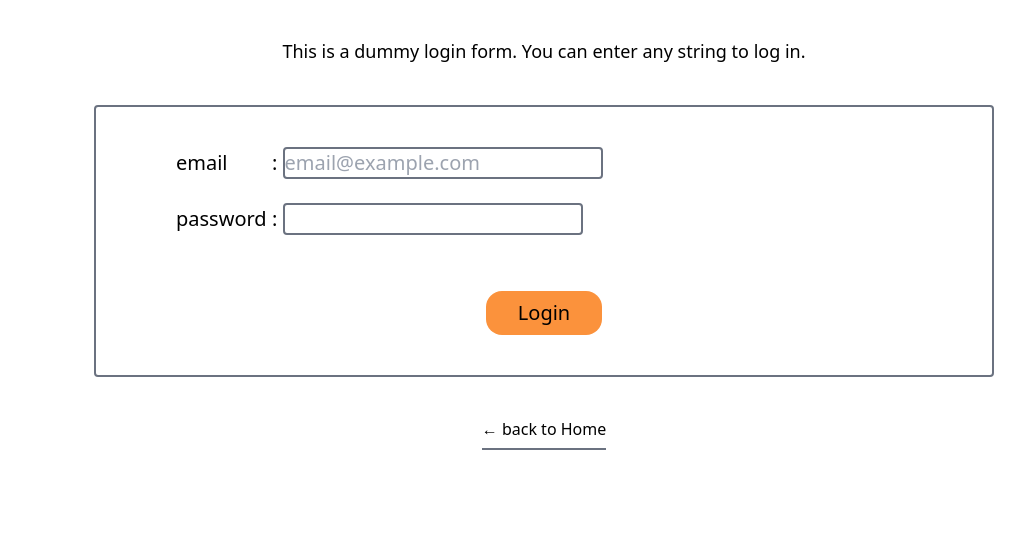
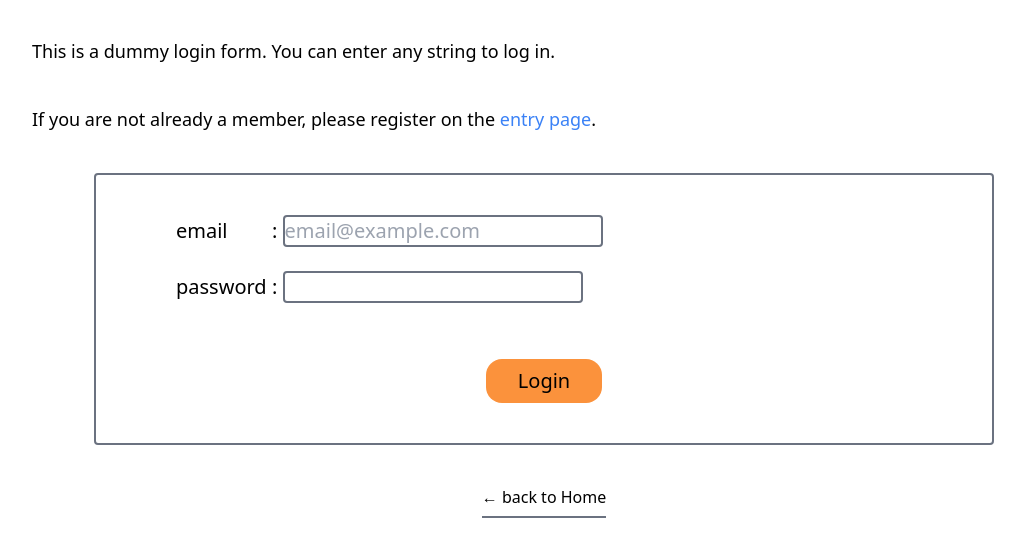
Before and after one commit to Shin-Taro/astro-alpine-htmx-sample, an Astro site: page /login in a window 1280 px wide. Shown: the part 99-656 px from the top of the page, without its empty margins (96-1121 px from the left). Built offline with nearby package versions, Linux system fonts and the light colour scheme; Astro itself is replaced by a stand-in of ours.

Commit message:
feat: adjust login page message

```diff
--- a/src/templates/Login/index.astro
+++ b/src/templates/Login/index.astro
@@ -8,7 +8,8 @@ import LoginForm from "@domain/user/components/features/LoginForm/index.astro"
   <Container>
     <section class="mt-16">
       <h2 class="text-2xl">Login</h2>
-      <p class="text-lg mt-10 text-center">This is a dummy login form. You can enter any string to log in.</p>
+      <p class="text-lg mt-10">This is a dummy login form. You can enter any string to log in.</p>
+      <p class="text-lg mt-10">If you are not already a member, please register on the <a href="/entry" class="text-blue-500">entry page</a>.</p>
       <div class="mt-10">
         <LoginForm />
       </div>
```
